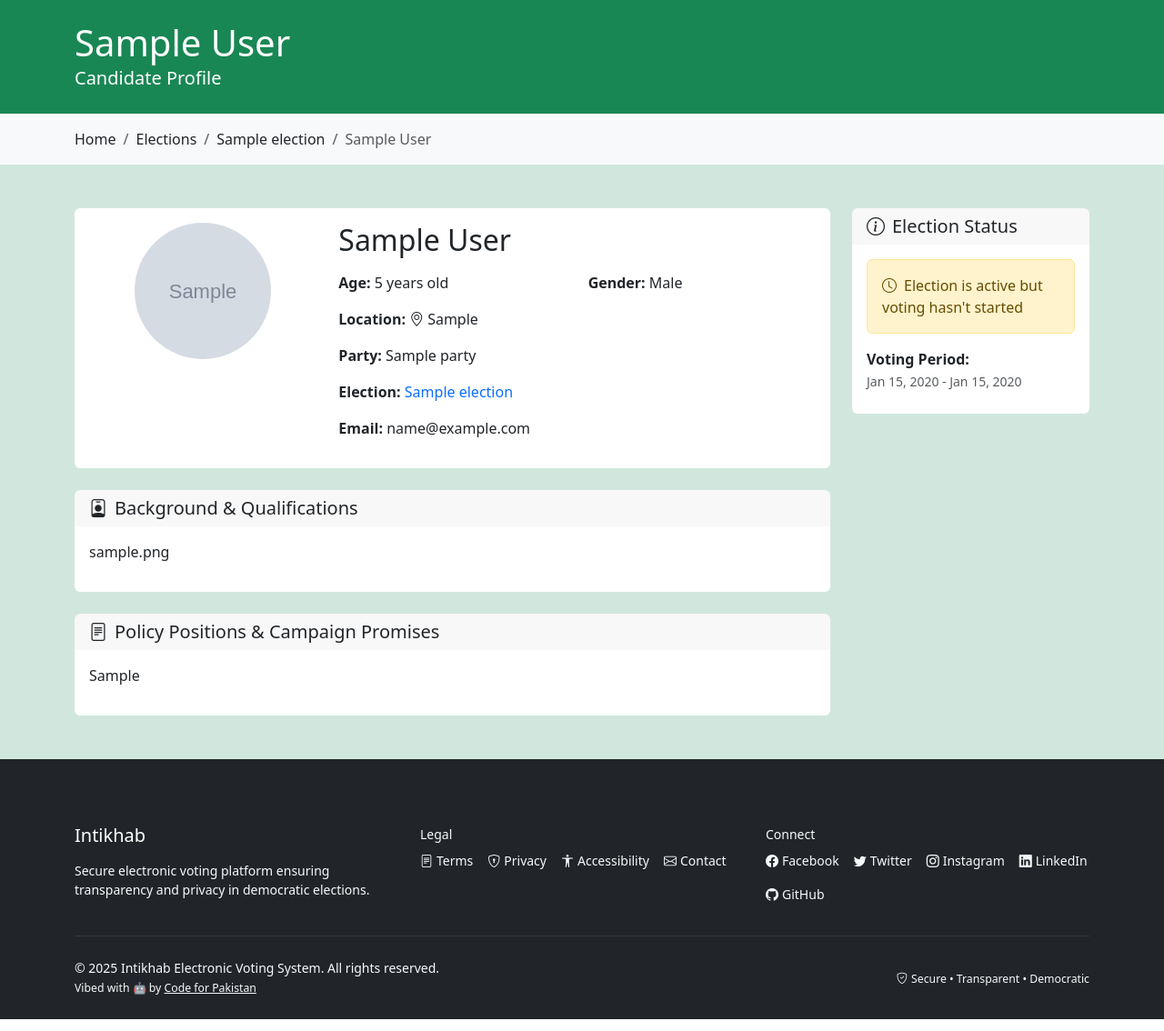
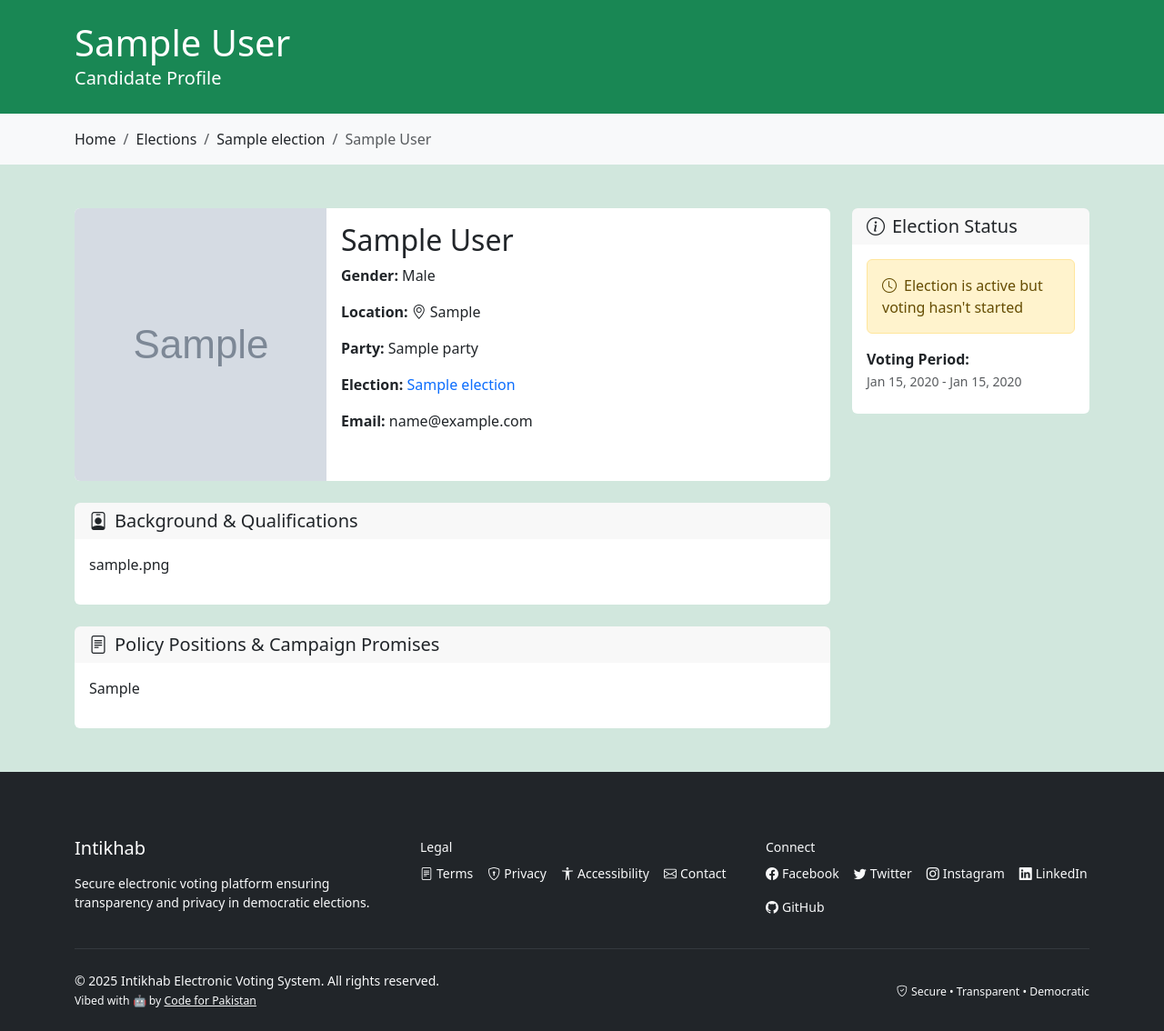
Before and after one commit to codeforpakistan/intikhab, a Django app: page /candidates/00000000-0000-0000-0000-000000000001 in a window 1280 px wide. Shown: the part 57-1191 px from the top of the page at 91% size. Run offline with Django 4.2, Linux system fonts and the light colour scheme; tables that the repository leaves empty hold one stand-in row (values such as "Sample post"); grey boxes marked "Sample" are stand-in pictures; some libraries are stand-ins or nearby versions.

Commit message:
Improve candidate and election card designs
- Update candidate cards to use background image overlay design
- Add gradient overlay for better text legibility
- Display 3 candidates per election card instead of 2
- Remove borders from candidate mini-cards
- Add proper rounded corners to gradient overlays
- Implement text truncation for party names and locations
- Use object-fit cover for better image display

```diff
--- a/app/templates/app/candidates/detail.html
+++ b/app/templates/app/candidates/detail.html
@@ -1,4 +1,5 @@
 {% extends 'app/layouts/page.html' %}
+{% load static %}
 
 {% block content %}
 <!-- Page Header -->
@@ -17,55 +18,65 @@
     <!-- Main Content -->
     <div class="col-md-9">
       <div class="card border-0">
-        <div class="card-body">
-          <div class="row">
-            <div class="col-md-4 text-center">
-              {% include 'app/partials/candidate_avatar.html' with candidate=candidate size=150 css_classes="mb-3" %}
-            </div>
-            <div class="col-md-8">
-              <h2 class="mb-3">{{ candidate.user.get_full_name }}</h2>
+        <div class="row g-0">
+          <div class="col-md-4">
+            {% if candidate.user.profile and candidate.user.profile.avatar %}
+              <img src="{{ candidate.user.profile.avatar.url }}"
+                   alt="{{ candidate.user.get_full_name }}"
+                   class="img-fluid rounded-start h-100"
+                   style="object-fit: cover; min-height: 300px;"
+                   onerror="this.src='{% static 'app/images/default-avatar.svg' %}'">
+            {% elif candidate.symbol %}
+              <img src="{{ candidate.symbol.url }}"
+                   alt="{{ candidate.user.get_full_name }}"
+                   class="img-fluid rounded-start h-100"
+                   style="object-fit: cover; min-height: 300px;"
+                   onerror="this.src='{% static 'app/images/default-avatar.svg' %}'">
+            {% else %}
+              <img src="{% static 'app/images/default-avatar.svg' %}"
+                   alt="{{ candidate.user.get_full_name }}"
+                   class="img-fluid rounded-start h-100"
+                   style="object-fit: cover; min-height: 300px;">
+            {% endif %}
+          </div>
+          <div class="col-md-8">
+            <div class="card-body">
+              <h2 class="card-title">{{ candidate.user.get_full_name }}</h2>
 
               <!-- Personal Information -->
               {% if candidate.user.profile %}
-                <div class="row mb-3">
-                  {% if candidate.user.profile.get_age %}
-                    <div class="col-sm-6">
-                      <strong>Age:</strong> {{ candidate.user.profile.get_age }} years old
-                    </div>
-                  {% endif %}
-                  {% if candidate.user.profile.gender %}
-                    <div class="col-sm-6">
-                      <strong>Gender:</strong> {{ candidate.user.profile.get_gender_display }}
-                    </div>
-                  {% endif %}
-                </div>
+                {% if candidate.user.profile.gender %}
+                  <p class="card-text">
+                    <strong>Gender:</strong> {{ candidate.user.profile.get_gender_display }}
+                  </p>
+                {% endif %}
 
                 {% if candidate.user.profile.location %}
-                  <div class="mb-3">
+                  <p class="card-text">
                     <strong>Location:</strong> <i class="bi bi-geo-alt me-1"></i>{{ candidate.user.profile.location }}
-                  </div>
+                  </p>
                 {% endif %}
               {% endif %}
 
               {% if candidate.party %}
-                <div class="mb-3">
+                <p class="card-text">
                   <strong>Party:</strong> {{ candidate.party.name }}
-                </div>
+                </p>
               {% else %}
-                <div class="mb-3">
+                <p class="card-text">
                   <span class="badge bg-secondary">Independent</span>
-                </div>
+                </p>
               {% endif %}
 
-              <div class="mb-3">
+              <p class="card-text">
                 <strong>Election:</strong>
                 <a href="{% url 'election_detail' uuid=election.uuid %}" class="text-decoration-none">{{ election.name }}</a>
-              </div>
+              </p>
 
               {% if candidate.user.email %}
-                <div class="mb-3">
+                <p class="card-text">
                   <strong>Email:</strong> {{ candidate.user.email }}
-                </div>
+                </p>
               {% endif %}
             </div>
           </div>
--- a/app/templates/app/partials/candidate_avatar.html
+++ b/app/templates/app/partials/candidate_avatar.html
@@ -6,24 +6,51 @@ Usage: {% include 'app/partials/candidate_avatar.html' with candidate=candidate
 Parameters:
 - candidate: The candidate object (required)
 - size: Avatar size in pixels (default: 80)
+- shape: Avatar shape - "circle" (default) or "square"
 - css_classes: Additional CSS classes (optional)
 {% endcomment %}
 
+{% if shape == 'square' %}
+  <div class="avatar-container {% if css_classes %}{{ css_classes }}{% endif %}"
+       style="width: {% if size == '100%' %}100%; max-width: 300px{% else %}{{ size|default:80 }}px{% endif %};
+              height: {% if size == '100%' %}0; padding-bottom: 100%; position: relative{% else %}{{ size|default:80 }}px{% endif %};
+              overflow: hidden;">
     {% if candidate.user.profile and candidate.user.profile.avatar %}
       <img src="{{ candidate.user.profile.avatar.url }}"
            alt="{{ candidate.user.get_full_name }}"
-       class="img-fluid rounded-circle {% if css_classes %}{{ css_classes }}{% endif %}"
-       style="width: {{ size|default:80 }}px; height: {{ size|default:80 }}px; object-fit: cover;"
+           class="shadow-sm"
+           style="{% if size == '100%' %}position: absolute; top: 0; left: 0; {% endif %}width: 100%; height: 100%; object-fit: cover; object-position: center; border-radius: 8px;"
            onerror="this.src='{% static 'app/images/default-avatar.svg' %}'">
     {% elif candidate.symbol %}
       <img src="{{ candidate.symbol.url }}"
            alt="{{ candidate.user.get_full_name }}"
-       class="img-fluid rounded-circle {% if css_classes %}{{ css_classes }}{% endif %}"
-       style="width: {{ size|default:80 }}px; height: {{ size|default:80 }}px; object-fit: cover;"
+           class="shadow-sm"
+           style="{% if size == '100%' %}position: absolute; top: 0; left: 0; {% endif %}width: 100%; height: 100%; object-fit: cover; object-position: center; border-radius: 8px;"
            onerror="this.src='{% static 'app/images/default-avatar.svg' %}'">
     {% else %}
       <img src="{% static 'app/images/default-avatar.svg' %}"
            alt="{{ candidate.user.get_full_name }}"
-       class="img-fluid rounded-circle {% if css_classes %}{{ css_classes }}{% endif %}"
-       style="width: {{ size|default:80 }}px; height: {{ size|default:80 }}px; object-fit: cover;">
+           class="shadow-sm"
+           style="{% if size == '100%' %}position: absolute; top: 0; left: 0; {% endif %}width: 100%; height: 100%; object-fit: cover; object-position: center; border-radius: 8px;">
     {% endif %}
+  </div>
+{% else %}
+  {% if candidate.user.profile and candidate.user.profile.avatar %}
+    <img src="{{ candidate.user.profile.avatar.url }}"
+         alt="{{ candidate.user.get_full_name }}"
+         class="rounded-circle {% if css_classes %}{{ css_classes }}{% endif %}"
+         style="width: {{ size|default:80 }}px; height: {{ size|default:80 }}px; object-fit: cover; object-position: center; display: block;"
+         onerror="this.src='{% static 'app/images/default-avatar.svg' %}'">
+  {% elif candidate.symbol %}
+    <img src="{{ candidate.symbol.url }}"
+         alt="{{ candidate.user.get_full_name }}"
+         class="rounded-circle {% if css_classes %}{{ css_classes }}{% endif %}"
+         style="width: {{ size|default:80 }}px; height: {{ size|default:80 }}px; object-fit: cover; object-position: center; display: block;"
+         onerror="this.src='{% static 'app/images/default-avatar.svg' %}'">
+  {% else %}
+    <img src="{% static 'app/images/default-avatar.svg' %}"
+         alt="{{ candidate.user.get_full_name }}"
+         class="rounded-circle {% if css_classes %}{{ css_classes }}{% endif %}"
+         style="width: {{ size|default:80 }}px; height: {{ size|default:80 }}px; object-fit: cover; object-position: center; display: block;">
+  {% endif %}
+{% endif %}
--- a/app/templates/app/voting/confirm.html
+++ b/app/templates/app/voting/confirm.html
@@ -38,7 +38,7 @@
             <!-- Candidate Information -->
             <div class="row mb-4">
               <div class="col-md-4 text-center">
-                {% include 'app/partials/candidate_avatar.html' with candidate=candidate size=120 css_classes="mb-3" %}
+                {% include 'app/partials/candidate_avatar.html' with candidate=candidate size=120 shape="square" css_classes="mb-3" %}
               </div>
               <div class="col-md-8">
                 <h3 class="mb-3">{{ candidate.user.get_full_name }}</h3>
```
Also changed, not shown: app/management/commands/seed.py (+86 -2 lines), app/templates/app/partials/candidate_card.html (+31 -8 lines), app/templates/app/partials/election_card.html (+30 -8 lines). Lines whose indentation alone changed are shown as unchanged.
